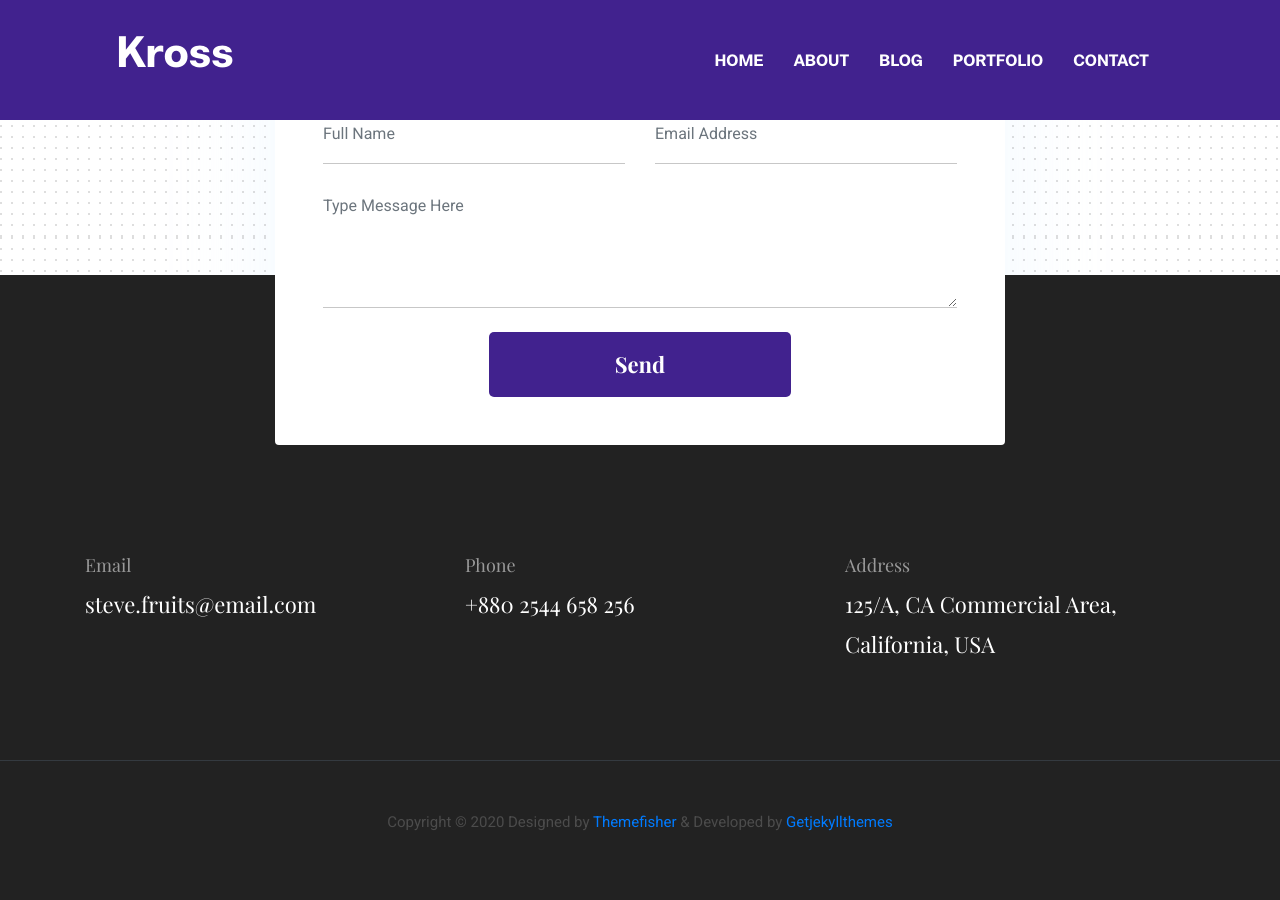
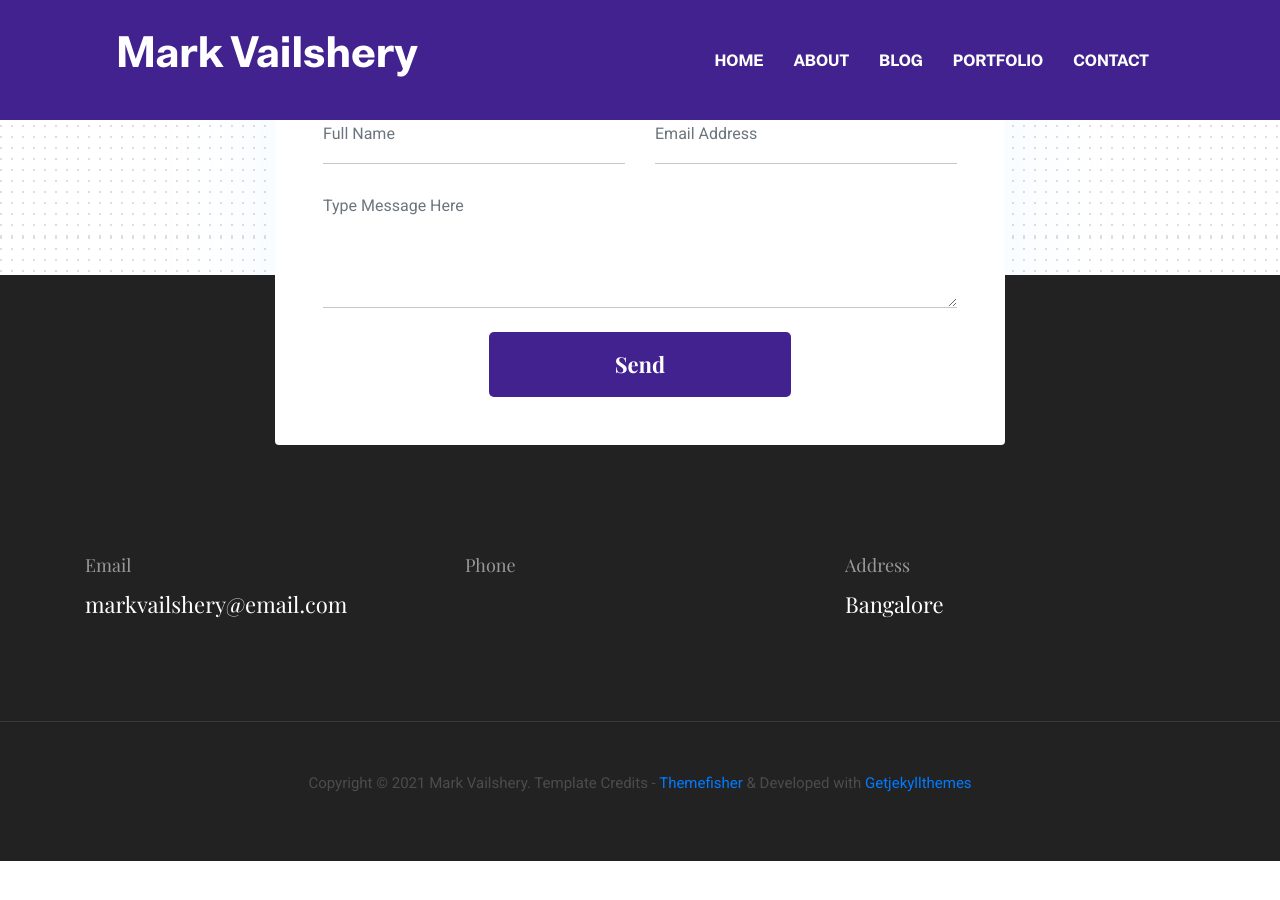
Before and after one commit to markvailshery/markvailshery.github.io, a Jekyll site: the page built from _pages/contact.html, in a window 1280 px wide and 900 px high, scrolled down 786 px. Built offline with Jekyll 4.4.1, drawn with Linux system fonts in a browser that asks for light colours; after the commit the page ends 1647 px from its top, so only the background shows below that; some of the changed lines change nothing that is shown.

Commit message:
Update settings.yml

```diff
--- a/_data/settings.yml
+++ b/_data/settings.yml
@@ -1,14 +1,13 @@
 #-------------------------------
 # General Site Settings
 
-title: Kross
+title: Mark Vailshery
 logo:
 author: themefisher
 description: this is meta description
-email: steve.fruits@email.com
-phone: +880 2544 658 256
-address: 125/A, CA Commercial Area, California, USA
-copyright: Copyright &copy; 2020 Designed by [Themefisher](https://themefisher.com) & Developed by [Getjekyllthemes](https://getjekyllthemes.com)
+email: markvailshery@email.com
+address: Bangalore
+copyright: Copyright &copy; 2021 Mark Vailshery. Template Credits - [Themefisher](https://themefisher.com) & Developed with [Getjekyllthemes](https://getjekyllthemes.com)
 
 menu:
 - {name: About, link: '/about'}
@@ -38,7 +37,7 @@ disqus-identifier: # Add your shortname for Disqus Comment. For example mr-brown
 # Hero Section
 
 hero:
-  hero-title: Hi! I’m <br> Christoher <br> UX designer
+  hero-title: Hi! I’m <br> Mark <br> Engineer and Designer
 
 social:
 - {icon: "ti-facebook", link: "#"}
@@ -61,33 +60,33 @@ blurb-btn-name: know more
 # About Page
 
 # Work Process Section
-work-process:
-  - title : "Research and Plan"
-    icon : "assets/images/icons/plan.png"
-    content : "Lorem ipsum dolor sit amet, consectetur adipisicing elit, sed do eiusmod tempor incididunt ut labore et dolore magna aliqua."
+# work-process:
+#   - title : "Research and Plan"
+#     icon : "assets/images/icons/plan.png"
+#     content : "Lorem ipsum dolor sit amet, consectetur adipisicing elit, sed do eiusmod tempor incididunt ut labore et dolore magna aliqua."
 
-  - title : "Design and Develop"
-    icon : "assets/images/icons/design.png"
-    content : "Lorem ipsum dolor sit amet, consectetur adipisicing elit, sed do eiusmod tempor incididunt ut labore et dolore magna aliqua."
+#   - title : "Design and Develop"
+#     icon : "assets/images/icons/design.png"
+#     content : "Lorem ipsum dolor sit amet, consectetur adipisicing elit, sed do eiusmod tempor incididunt ut labore et dolore magna aliqua."
 
-  - title : "Deliver"
-    icon : "assets/images/icons/print.png"
-    content : "Lorem ipsum dolor sit amet, consectetur adipisicing elit, sed do eiusmod tempor incididunt ut labore et dolore magna aliqua."
+#   - title : "Deliver"
+#     icon : "assets/images/icons/print.png"
+#     content : "Lorem ipsum dolor sit amet, consectetur adipisicing elit, sed do eiusmod tempor incididunt ut labore et dolore magna aliqua."
 
 
-# My Team Section
-team:
-  - title : "Jack Schenziwe"
-    image : "assets/images/team/member-1.png"
-    designation : "Project Manager"
+# # My Team Section
+# team:
+#   - title : "Jack Schenziwe"
+#     image : "assets/images/team/member-1.png"
+#     designation : "Project Manager"
 
-  - title : "Julias Carlie"
-    image : "assets/images/team/member-2.png"
-    designation : "Web Developer"
+#   - title : "Julias Carlie"
+#     image : "assets/images/team/member-2.png"
+#     designation : "Web Developer"
 
-  - title : "John Doe"
-    image : "assets/images/team/member-3.png"
-    designation : "Designer"
+#   - title : "John Doe"
+#     image : "assets/images/team/member-3.png"
+#     designation : "Designer"
 
 
 #-------------------------------
@@ -125,26 +124,26 @@ education:
 #-------------------------------
 # Services Section
 
-services-title: Services
-services:
-- {
-    name: UI Design,
-    icon: ti-palette,
-    description: 'Lorem ipsum dolor sit amet, consectetur adipisicing elit, sed do eiusmod tempor incididunt ut labore et dolore magna aliqua.',
-    active: # Add true to select section
-  }
-- {
-    name: UX Design,
-    icon: ti-vector,
-    description: 'Lorem ipsum dolor sit amet, consectetur adipisicing elit, sed do eiusmod tempor incididunt ut labore et dolore magna aliqua.',
-    active: true # Add true to select section
-  }
-- {
-    name: Interaction Design,
-    icon: ti-panel,
-    description: 'Lorem ipsum dolor sit amet, consectetur adipisicing elit, sed do eiusmod tempor incididunt ut labore et dolore magna aliqua.',
-    active: # Add true to select section
-  }
+# services-title: Services
+# services:
+# - {
+#     name: UI Design,
+#     icon: ti-palette,
+#     description: 'Lorem ipsum dolor sit amet, consectetur adipisicing elit, sed do eiusmod tempor incididunt ut labore et dolore magna aliqua.',
+#     active: # Add true to select section
+#   }
+# - {
+#     name: UX Design,
+#     icon: ti-vector,
+#     description: 'Lorem ipsum dolor sit amet, consectetur adipisicing elit, sed do eiusmod tempor incididunt ut labore et dolore magna aliqua.',
+#     active: true # Add true to select section
+#   }
+# - {
+#     name: Interaction Design,
+#     icon: ti-panel,
+#     description: 'Lorem ipsum dolor sit amet, consectetur adipisicing elit, sed do eiusmod tempor incididunt ut labore et dolore magna aliqua.',
+#     active: # Add true to select section
+#   }
 
 
 
@@ -238,59 +237,59 @@ portfolio-items:
 #-------------------------------
 # Testimonials Section
 
-testimonial-items:
-  - name: "Jesica Gomez"
-    image: "assets/images/testimonial/client-1.png"
-    designation : "CEO, Funder"
-    content : "Lorem ipsum dolor sit amet, consectetur adipisicing elit, sed do eiusmod tempor incididunt ut labore et dolore magna aliqua. Ut enim ad minim veniam, <strong>quis nostrud exercitation ullamco laboris nisi ut aliquip ex ea commodo consequat.</strong> Duis aute irure dolor in reprehenderit in voluptate velit esse cillum dolore eu fugiat nulla pariatur."
+# testimonial-items:
+#   - name: "Jesica Gomez"
+#     image: "assets/images/testimonial/client-1.png"
+#     designation : "CEO, Funder"
+#     content : "Lorem ipsum dolor sit amet, consectetur adipisicing elit, sed do eiusmod tempor incididunt ut labore et dolore magna aliqua. Ut enim ad minim veniam, <strong>quis nostrud exercitation ullamco laboris nisi ut aliquip ex ea commodo consequat.</strong> Duis aute irure dolor in reprehenderit in voluptate velit esse cillum dolore eu fugiat nulla pariatur."
 
-  - name: "Jesica Gomez"
-    image: "assets/images/testimonial/client-1.png"
-    designation: "CEO, Funder"
-    content: "Lorem ipsum dolor sit amet, consectetur adipisicing elit, sed do eiusmod tempor incididunt ut labore et dolore magna aliqua. Ut enim ad minim veniam, <strong>quis nostrud exercitation ullamco laboris nisi ut aliquip ex ea commodo consequat.</strong> Duis aute irure dolor in reprehenderit in voluptate velit esse cillum dolore eu fugiat nulla pariatur."
+#   - name: "Jesica Gomez"
+#     image: "assets/images/testimonial/client-1.png"
+#     designation: "CEO, Funder"
+#     content: "Lorem ipsum dolor sit amet, consectetur adipisicing elit, sed do eiusmod tempor incididunt ut labore et dolore magna aliqua. Ut enim ad minim veniam, <strong>quis nostrud exercitation ullamco laboris nisi ut aliquip ex ea commodo consequat.</strong> Duis aute irure dolor in reprehenderit in voluptate velit esse cillum dolore eu fugiat nulla pariatur."
 
-  - name: "Jesica Gomez"
-    image: "assets/images/testimonial/client-1.png"
-    designation: "CEO, Funder"
-    content: "Lorem ipsum dolor sit amet, consectetur adipisicing elit, sed do eiusmod tempor incididunt ut labore et dolore magna aliqua. Ut enim ad minim veniam, <strong>quis nostrud exercitation ullamco laboris nisi ut aliquip ex ea commodo consequat.</strong> Duis aute irure dolor in reprehenderit in voluptate velit esse cillum dolore eu fugiat nulla pariatur."
+#   - name: "Jesica Gomez"
+#     image: "assets/images/testimonial/client-1.png"
+#     designation: "CEO, Funder"
+#     content: "Lorem ipsum dolor sit amet, consectetur adipisicing elit, sed do eiusmod tempor incididunt ut labore et dolore magna aliqua. Ut enim ad minim veniam, <strong>quis nostrud exercitation ullamco laboris nisi ut aliquip ex ea commodo consequat.</strong> Duis aute irure dolor in reprehenderit in voluptate velit esse cillum dolore eu fugiat nulla pariatur."
 
 
-#-------------------------------
-# Client Slider Section
+# #-------------------------------
+# # Client Slider Section
 
-client-slider-items:
-  - logo: "assets/images/clients-logo/client-logo-1.png"
-    url: "#"
+# client-slider-items:
+#   - logo: "assets/images/clients-logo/client-logo-1.png"
+#     url: "#"
 
-  - logo: "assets/images/clients-logo/client-logo-2.png"
-    url: "#"
+#   - logo: "assets/images/clients-logo/client-logo-2.png"
+#     url: "#"
 
-  - logo: "assets/images/clients-logo/client-logo-3.png"
-    url: "#"
+#   - logo: "assets/images/clients-logo/client-logo-3.png"
+#     url: "#"
 
-  - logo: "assets/images/clients-logo/client-logo-4.png"
-    url: "#"
+#   - logo: "assets/images/clients-logo/client-logo-4.png"
+#     url: "#"
 
-  - logo: "assets/images/clients-logo/client-logo-5.png"
-    url: "#"
+#   - logo: "assets/images/clients-logo/client-logo-5.png"
+#     url: "#"
 
-  - logo: "assets/images/clients-logo/client-logo-1.png"
-    url: "#"
+#   - logo: "assets/images/clients-logo/client-logo-1.png"
+#     url: "#"
 
-  - logo: "assets/images/clients-logo/client-logo-2.png"
-    url: "#"
+#   - logo: "assets/images/clients-logo/client-logo-2.png"
+#     url: "#"
 
-  - logo: "assets/images/clients-logo/client-logo-3.png"
-    url: "#"
+#   - logo: "assets/images/clients-logo/client-logo-3.png"
+#     url: "#"
 
-  - logo: "assets/images/clients-logo/client-logo-4.png"
-    url: "#"
+#   - logo: "assets/images/clients-logo/client-logo-4.png"
+#     url: "#"
 
-  - logo: "assets/images/clients-logo/client-logo-5.png"
-    url: "#"
+#   - logo: "assets/images/clients-logo/client-logo-5.png"
+#     url: "#"
 
 #-------------------------------
 # Contact Section
 
 contact-title: Contact Info
-contact-email: steve.fruits@email.com
+contact-email: markvailshery@email.com
```
